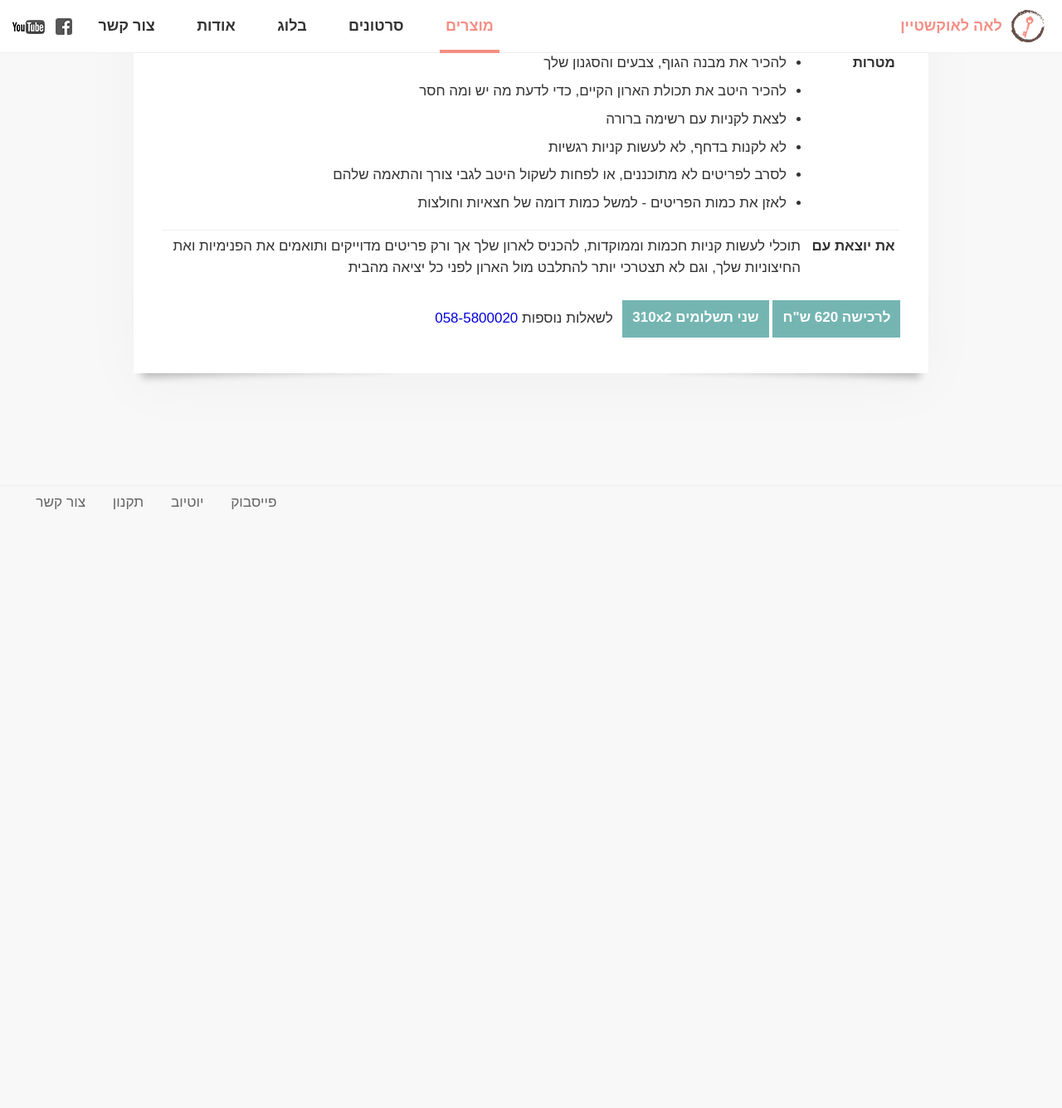
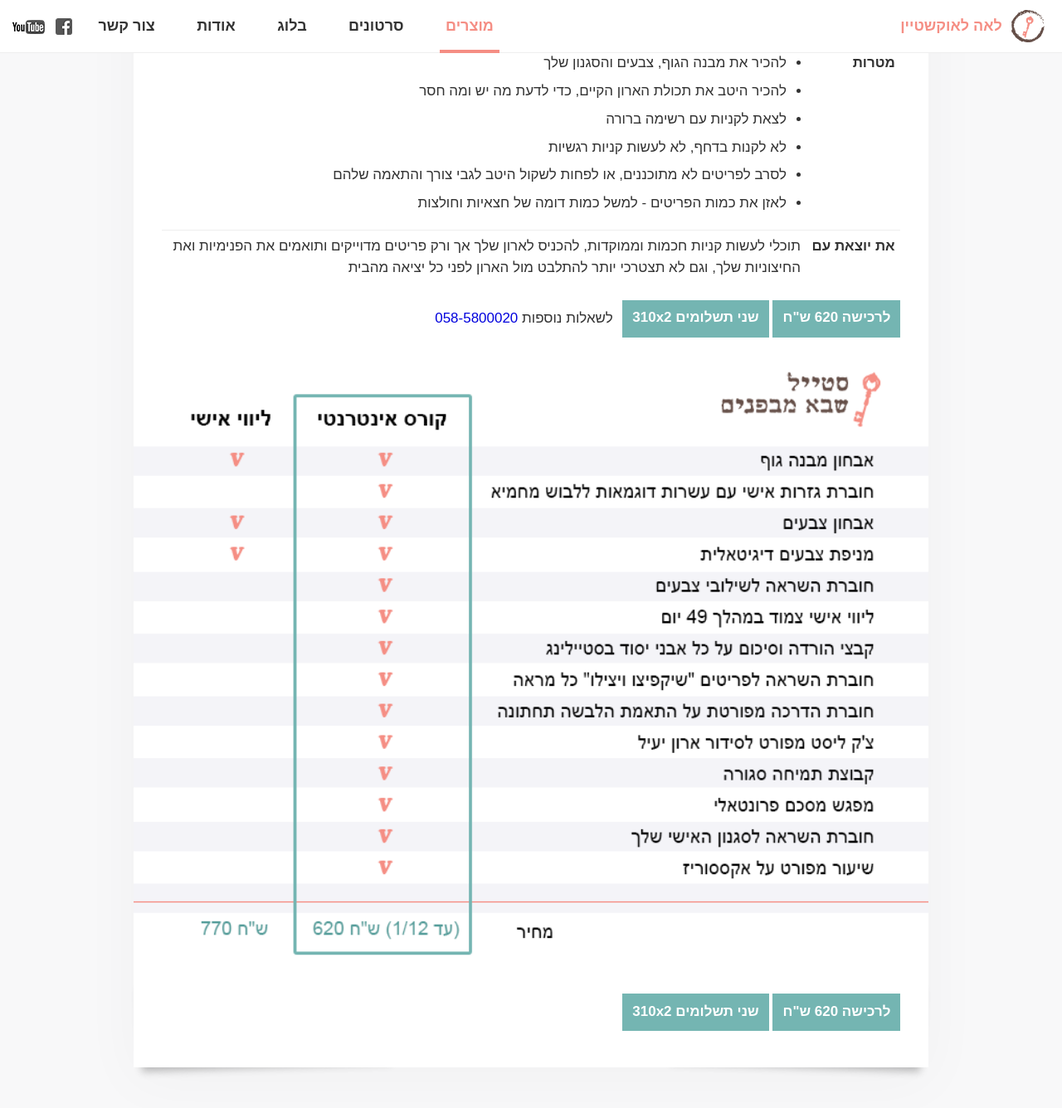
Before and after one commit to laukstein/lea.laukstein.com, a Jekyll site: the page built from _pages/products/diy.md, in a window 1280 px wide and 1400 px high, scrolled down 817 px. Shown: the top 1336 px of the window at 83% size. Built offline with Jekyll 4.4.1, drawn with Linux system fonts in a browser that asks for light colours; comment, search, counter and statistics services are not loaded; before the commit the page ends 1447 px from its top, so only the background shows below that; some of the changed lines change nothing that is shown.

Commit message:
/diy comparance

```diff
--- a/_pages/products/diy.md
+++ b/_pages/products/diy.md
@@ -28,7 +28,13 @@ button:
       title: לרכישה 620 ש"ח
     - paypal: ELP92GH2ZJAAY
       title: שני תשלומים 310x2
-    - more: <span class="more nowrap">לשאלות נוספות <a href="tel:0585800020" target=_blank>058-5800020</a></span>
+    - more: |
+        <span class="more nowrap">לשאלות נוספות <a href="tel:0585800020" target=_blank>058-5800020</a></span>
+        <a class=compare-wrapper href=/assets/product-diy-compare.gif target=_blank><img class=compare src=/assets/product-diy-compare.gif alt="השוואת מחירים"></a>
+    - paypal: WQ8BJBKUBHUNE
+      title: לרכישה 620 ש"ח
+    - paypal: ELP92GH2ZJAAY
+      title: שני תשלומים 310x2
 css: |
     .sheet {
         margin-bottom: .6em;
@@ -36,4 +42,21 @@ css: |
     .more {
         margin-right: .4em;
     }
+    .compare-wrapper {
+        pointer-events: none;
+        cursor: default;
+    }
+    .compare {
+        display: block;
+            width: calc(100% + 4em);
+        max-width: 100vw;
+        margin: 0 calc(-2em);
+        image-rendering: -webkit-optimize-contrast;
+    }
+    @media (max-width: 54em) {
+        .compare-wrapper {
+            pointer-events: auto;
+            cursor: pointer;
+        }
+    }
 ---
```
Also changed, not shown: assets/product-diy-compare.gif (added).
